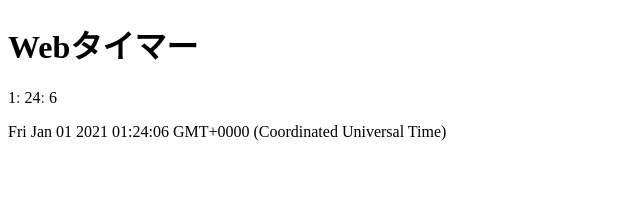
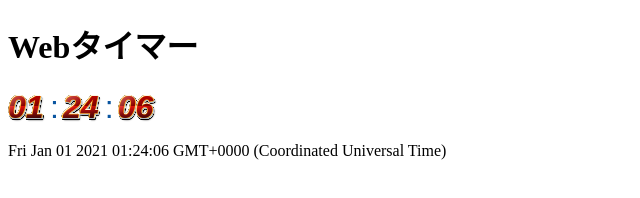
Before and after one commit to akapikumin/WebTimer, a plain HTML site: page index.html in a window 1280 px wide. Shown: the whole page, without its empty margins (0-640 px from the left). Drawn offline with Linux system fonts and the light colour scheme.

Commit message:
timedisplayに5000兆円フォントを反映した

```diff
--- /dev/null
+++ b/css_folder/5000-trillion-yen.css
@@ -0,0 +1,274 @@
+/*
+ * 5000 trillion yen css
+ * https://github.com/totoraj930/5000-trillion-yen-css
+ * (c) 2017 Reona Oshima (totoraj).
+ * License: MIT
+ */
+.number-5000,
+.number-5000 * {
+	white-space: nowrap;
+}
+.number-5000,
+.number-5000-i {
+	display: inline-block;
+	position: relative;
+	background: linear-gradient(
+		to bottom,
+		#d50100 0%,
+		#890400 45%,
+		#e7100d 45%,
+		#260607 90%,
+		#000 100%
+	);
+	padding-right: .2em;
+	-webkit-background-clip: text;
+	-moz-background-clip: text;
+	background-clip: text;
+	color: transparent;
+	font-weight: bold;
+}
+.number-5000-i {
+	font-style: italic;
+}
+.number-5000:before,
+.number-5000-i:before {
+	content: attr(title);
+	position: absolute;
+	z-index: 2;
+	top: 0;
+	left: 0;
+	padding-right: .2em;
+	background: linear-gradient(
+		to bottom right,
+		rgba(255, 255, 255, 0.5) 0%,
+		rgba(255, 255, 255, 0) 40%,
+		rgba(0, 0, 0, 0) 50%,
+		rgba(0, 0, 0, 0.5) 100%
+	);
+	-webkit-background-clip: text;
+	-moz-background-clip: text;
+	background-clip: text;
+	color: transparent;
+}
+.number-5000:after,
+.number-5000-i:after {
+	content: attr(title);
+	position: absolute;
+	z-index: -1;
+	top: 0;
+	left: 0;
+	padding-right: .2em;
+	color: transparent;
+	text-shadow:
+		/* クリーム1-1 */
+		-.009em -.009em 0 #ffa507,
+		-.010em -.010em 0 #ffb93f,
+		-.011em -.011em 0 #ffb93f,
+		-.012em -.012em 0 #ffb93f,
+		-.013em -.013em 0 #fff4e1,
+		-.014em -.014em 0 #fff4e1,
+		-.015em -.015em 0 #fff4e1,
+		-.016em -.016em 0 #fff4e1,
+		-.017em -.017em 0 #fff5e3,
+		-.018em -.018em 0 #ffba34,
+		-.019em -.019em 0 #e6ab38,
+		-.020em -.020em 0 #c19237,
+		-.021em -.021em 0 #a07d38,
+		-.022em -.022em 0 #776136,
+		-.023em -.023em 0 #6a5435,
+		-.024em -.024em 0 #2e2b27,
+		-.025em -.025em 0 #000,
+		/* クリーム1-2 */
+		.009em .005em 0 #ffa507,
+		.010em .005em 0 #ffb93f,
+		.011em .005em 0 #ffb93f,
+		.012em .005em 0 #ffb93f,
+		.013em .005em 0 #fff4e1,
+		.014em .005em 0 #fff4e1,
+		.015em .005em 0 #fff4e1,
+		.016em .005em 0 #fff4e1,
+		.017em .005em 0 #fff5e3,
+		.018em .005em 0 #ffba34,
+		.019em .005em 0 #e6ab38,
+		.020em .005em 0 #c19237,
+		0 .007em 0 #a07d38,
+		0 .007em 0 #776136,
+		0 .007em 0 #6a5435,
+		0 .007em 0 #2e2b27,
+		0 .007em 0 #000,
+
+		/* 白2-1 */
+		.014em .014em 0 #333,
+		.013em .013em 0 #333,
+		.012em .012em 0 #222,
+		.011em .011em 0 #222,
+		.010em .010em 0 #fff,
+		/* 白2-2 */
+		0 .014em 0 #333,
+		0 .013em 0 #333,
+		0 .012em 0 #222,
+		0 .011em 0 #222,
+		0 .010em 0 #fff,
+		/* 白2-3 */
+		.014em .004em 0 #333,
+		.013em .003em 0 #333,
+		.012em .002em 0 #222,
+		.011em .001em 0 #222,
+		.010em 0 0 #fff,
+
+		/* グレー2-1 */
+		.011em .011em 0 #b0bbc3,
+		.012em .012em 0 #b0bbc3,
+		.013em .013em 0 #b0bbc3,
+		.014em .014em 0 #b0bbc3,
+		.015em .015em 0 #b0bbc3,
+		.016em .016em 0 #b0bbc3,
+		.017em .017em 0 #b0bbc3,
+		.018em .018em 0 #b0bbc3,
+		.019em .019em 0 #b0bbc3,
+		.020em .020em 0 #b0bbc3,
+		.021em .021em 0 #b0bbc3,
+		.022em .022em 0 #b0bbc3,
+		.023em .023em 0 #b0bbc3,
+		.024em .024em 0 #b0bbc3,
+		.025em .025em 0 #b0bbc3,
+		/* グレー2-2 */
+		0 .011em 0 #b0bbc3,
+		0 .012em 0 #b0bbc3,
+		0 .013em 0 #b0bbc3,
+		0 .014em 0 #b0bbc3,
+		0 .015em 0 #b0bbc3,
+		0 .016em 0 #b0bbc3,
+		0 .017em 0 #b0bbc3,
+		0 .018em 0 #b0bbc3,
+		0 .019em 0 #b0bbc3,
+		0 .020em 0 #b0bbc3,
+		0 .021em 0 #b0bbc3,
+		0 .022em 0 #b0bbc3,
+		0 .023em 0 #b0bbc3,
+		0 .024em 0 #b0bbc3,
+		0 .025em 0 #b0bbc3,
+		/* グレー2-3 */
+		.011em .001em 0 #b0bbc3,
+		.012em .002em 0 #b0bbc3,
+		.013em .003em 0 #b0bbc3,
+		.014em .004em 0 #b0bbc3,
+		.015em .005em 0 #b0bbc3,
+		.016em .006em 0 #b0bbc3,
+		.017em .007em 0 #b0bbc3,
+		.018em .008em 0 #b0bbc3,
+		.019em .009em 0 #b0bbc3,
+		.020em .010em 0 #b0bbc3,
+		.021em .011em 0 #b0bbc3,
+		.022em .012em 0 #b0bbc3,
+		.023em .013em 0 #b0bbc3,
+		.024em .014em 0 #b0bbc3,
+		.025em .015em 0 #b0bbc3,
+
+		/* グレー1-1 */
+		.026em .026em 0 #bfced8,
+		.027em .027em 0 #bfced8,
+		.028em .028em 0 #bfced8,
+		.029em .029em 0 #bfced8,
+		.030em .030em 0 #bfced8,
+		.031em .031em 0 #bfced8,
+		.032em .032em 0 #bfced8,
+		.035em .035em 0 #dce2e3,
+		/* グレー1-2 */
+		0 .026em 0 #bfced8,
+		0 .027em 0 #bfced8,
+		0 .028em 0 #bfced8,
+		0 .029em 0 #bfced8,
+		0 .030em 0 #bfced8,
+		0 .031em 0 #bfced8,
+		0 .032em 0 #bfced8,
+		0 .035em 0 #dce2e3,
+		/* グレー1-3 */
+		.026em .016em 0 #bfced8,
+		.027em .017em 0 #bfced8,
+		.028em .018em 0 #bfced8,
+		.029em .019em 0 #bfced8,
+		.030em .020em 0 #bfced8,
+		.031em .021em 0 #bfced8,
+		.032em .022em 0 #bfced8,
+		.035em .025em 0 #dce2e3,
+
+		/* 白1-1 */
+		.036em .036em 0 #fff,
+		.037em .037em 0 #fff,
+		.038em .038em 0 #fff,
+		.039em .039em 0 #fff,
+		.040em .040em 0 #fff,
+		/* 白1-2 */
+		0 .036em 0 #fff,
+		0 .037em 0 #fff,
+		0 .038em 0 #fff,
+		0 .039em 0 #fff,
+		0 .040em 0 #fff,
+		/* 白1-3 */
+		.036em .026em 0 #fff,
+		.037em .027em 0 #fff,
+		.038em .028em 0 #fff,
+		.039em .029em 0 #fff,
+		.040em .020em 0 #fff,
+
+
+		/* 黒1-1 */
+		.041em .041em 0 #000,
+		.042em .042em 0 #000,
+		.043em .043em 0 #000,
+		.044em .044em 0 #000,
+		.045em .045em 0 #000,
+		.046em .046em 0 #000,
+		.047em .047em 0 #000,
+		.048em .048em 0 #000,
+		.049em .049em 0 #000,
+		.050em .050em 0 #000,
+		/* 黒1-2 */
+		0 .041em 0 #000,
+		0 .042em 0 #000,
+		0 .043em 0 #000,
+		0 .044em 0 #000,
+		0 .045em 0 #000,
+		0 .046em 0 #000,
+		0 .047em 0 #000,
+		0 .048em 0 #000,
+		0 .049em 0 #000,
+		0 .050em 0 #000,
+		/* 黒1-3 */
+		.041em .031em 0 #000,
+		.042em .032em 0 #000,
+		.043em .033em 0 #000,
+		.044em .034em 0 #000,
+		.045em .035em 0 #000,
+		.046em .036em 0 #000,
+		.047em .037em 0 #000,
+		.048em .038em 0 #000,
+		.049em .039em 0 #000,
+		.050em .040em 0 #000,
+		/* 黒0-1 */
+		.05em .05em .05em #000
+		;
+}
+
+/* IEを除外 */
+.number-5000,
+.number-5000-i {
+	color: #db100a\9;
+}
+@media screen and (-ms-high-contrast: active), (-ms-high-contrast: none) {
+	.number-5000,
+	.number-5000-i {
+		background: none;
+		color: #db100a;
+		-ms-text-shadow: 0 0 .05em #000;
+		text-shadow: 0 0 .05em #000;
+	}
+	.number-5000:after,
+	.number-5000:before,
+	.number-5000-i:after,
+	.number-5000-i:before {
+		content: "";
+		display: none;
+	}
+}
--- a/css_folder/index.css
+++ b/css_folder/index.css
@@ -6,6 +6,8 @@
 
 .time_display li{
     display: inline;
+    font-family: "Noto Sans Japanese", sans-serif;
+	font-size: 2em;
 }
 
 .time_display li::after{
--- a/index.html
+++ b/index.html
@@ -3,11 +3,12 @@
 <head>
     <meta charset="utf-8">
     <link rel="stylesheet" href="css_folder/index.css">
+    <link rel="stylesheet" href="css_folder/5000-trillion-yen.css">
     <title>Webタイマー</title>
 </head>
 <body>
     <h1>Webタイマー</h1>
-    <div class="time_display">
+    <div class="time_display logo" id="content-upper" contenteditable>
         <ol>
             <li id="hours"></li>
             <li id="minutes"></li>
--- a/js_folder/index.js
+++ b/js_folder/index.js
@@ -3,9 +3,10 @@
 function nowTimeDisplay(){
     let nowTime = new Date();
     document.getElementById('now').textContent = nowTime;
-    document.getElementById('hours').textContent = nowTime.getHours();
-    document.getElementById('minutes').textContent = nowTime.getMinutes();
-    document.getElementById('seconds').textContent = nowTime.getSeconds();
+    document.getElementById('hours').innerHTML = ('<span class="number-5000-i" title="' + ('00' + nowTime.getHours()).slice(-2) + '">' + ('00' + nowTime.getHours()).slice(-2) + '</span>');
+    document.getElementById('minutes').innerHTML = ('<span class="number-5000-i" title="' + ('00' + nowTime.getMinutes()).slice(-2) + '">' + ('00' + nowTime.getMinutes()).slice(-2) + '</span>');
+    document.getElementById('seconds').innerHTML = ('<span class="number-5000-i" title="' + ('00' + nowTime.getSeconds()).slice(-2) + '">' + ('00' + nowTime.getSeconds()).slice(-2) + '</span>');
+
     setTimeout(nowTimeDisplay, 100);
 }
 
```
Also changed, not shown: 1 other file.
